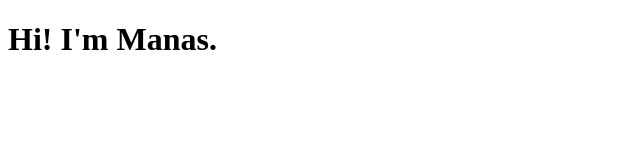
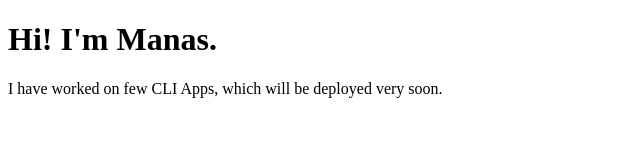
Before and after one commit to codewithmanas/demo-repo-2, a plain HTML site: page index.html in a window 1280 px wide. Shown: the whole page, without its empty margins (0-640 px from the left). Drawn offline with Linux system fonts and the light colour scheme.

Commit message:
updated details of project
to manas-adding-project-details branch

```diff
--- a/index.html
+++ b/index.html
@@ -8,5 +8,7 @@
 </head>
 <body>
     <h1>Hi! I'm Manas.</h1>
+
+    <p>I have worked on few CLI Apps, which will be deployed very soon.</p>
 </body>
 </html>
```
